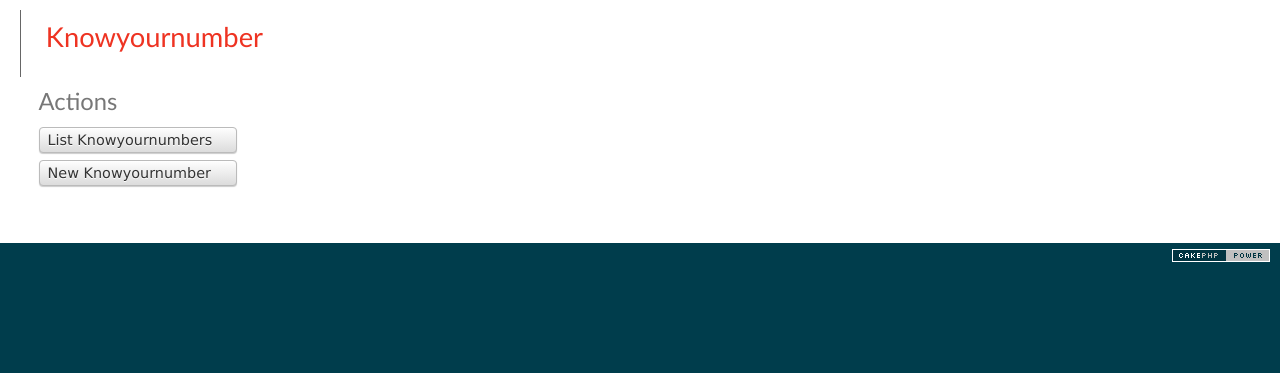
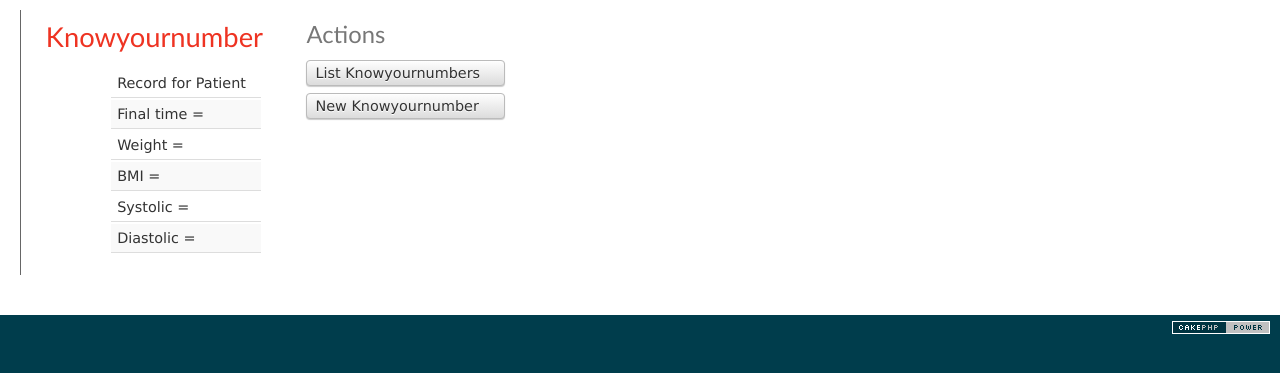
Before and after one commit to ero5004/cake, a CakePHP app: the page made by app/View/Knowyournumbers/view_patient.ctp in a window 1280 px wide. Shown: the part 47-420 px from the top of the page. Run offline with PHP 8.4 and a stand-in for CakePHP, Linux system fonts and the light colour scheme; the template is opened without the code that fills it, so the values that code supplies are empty; some libraries are stand-ins or nearby versions.

Commit message:
added some comments to controller, built some sub routines in helper and added in the most recent record display to view, tho this still needs some CSS styling to place the info to the right which apparently is not an easy task

```diff
--- a/app/View/Knowyournumbers/view_patient.ctp
+++ b/app/View/Knowyournumbers/view_patient.ctp
@@ -1,7 +1,7 @@
 
 <?= $this->Html->script('//ajax.googleapis.com/ajax/libs/jquery/1.10.2/jquery.min.js', false); ?>
 
-<div class="knowyournumbers view">
+<div class="knowyournumbers view"; style="float:left"; width="500px";>
 <h2><?php echo __('Knowyournumber'); ?></h2>
 	<!--<dl>
 		<dt><?php echo __('CustomerId'); ?></dt>
@@ -66,6 +66,36 @@
 			$this->GoogleCharts->createJsChart($chartBp);
 		?>
 	</div>
+	<div id='present_stats'; style="float:right"; width="100px";>
+		<?php
+			$records = $patientRecords;
+			$this->CoFunctions->sort_objs_by_date($records);//sort patient records object array
+			//echo '~>> ' . end($records)['Knowyournumber']['time'] . "\n";
+		?>
+		<table>
+		<tr>
+			<td><?php echo h('Record for Patient '. end($records)['Knowyournumber']['customerId']); ?>&nbsp;</td>
+		</tr>
+		<tr>
+			<td><?php echo h('Final time = ' . end($records)['Knowyournumber']['time']); ?>&nbsp;</td>
+		</tr>
+		<tr>
+			<td><?php $weight = end($records)['Knowyournumber']['weight'];
+					  echo h('Weight = ' . $weight); ?>&nbsp;</td>
+		</tr>
+		<tr>
+			<td><?php $height = end($records)['Knowyournumber']['height'];
+					  $bmi = $this->CoFunctions->computeBMI($weight, $height);
+					  echo h('BMI = ' . $bmi); ?>&nbsp;</td>
+		</tr>
+		<tr>
+			<td><?php echo h('Systolic = ' . end($records)['Knowyournumber']['systolic']); ?>&nbsp;</td>
+		</tr>
+		<tr>
+			<td><?php echo h('Diastolic = ' . end($records)['Knowyournumber']['diastolic']); ?>&nbsp;</td>
+		</tr>
+		</table>
+	</div>
 </div>
 <div class="actions">
 	<h3><?php echo __('Actions'); ?></h3>
```
Also changed, not shown: app/Controller/KnowyournumbersController.php (+6 -2 lines), app/View/Helper/CoFunctionsHelper.php (+38 -0 lines).
